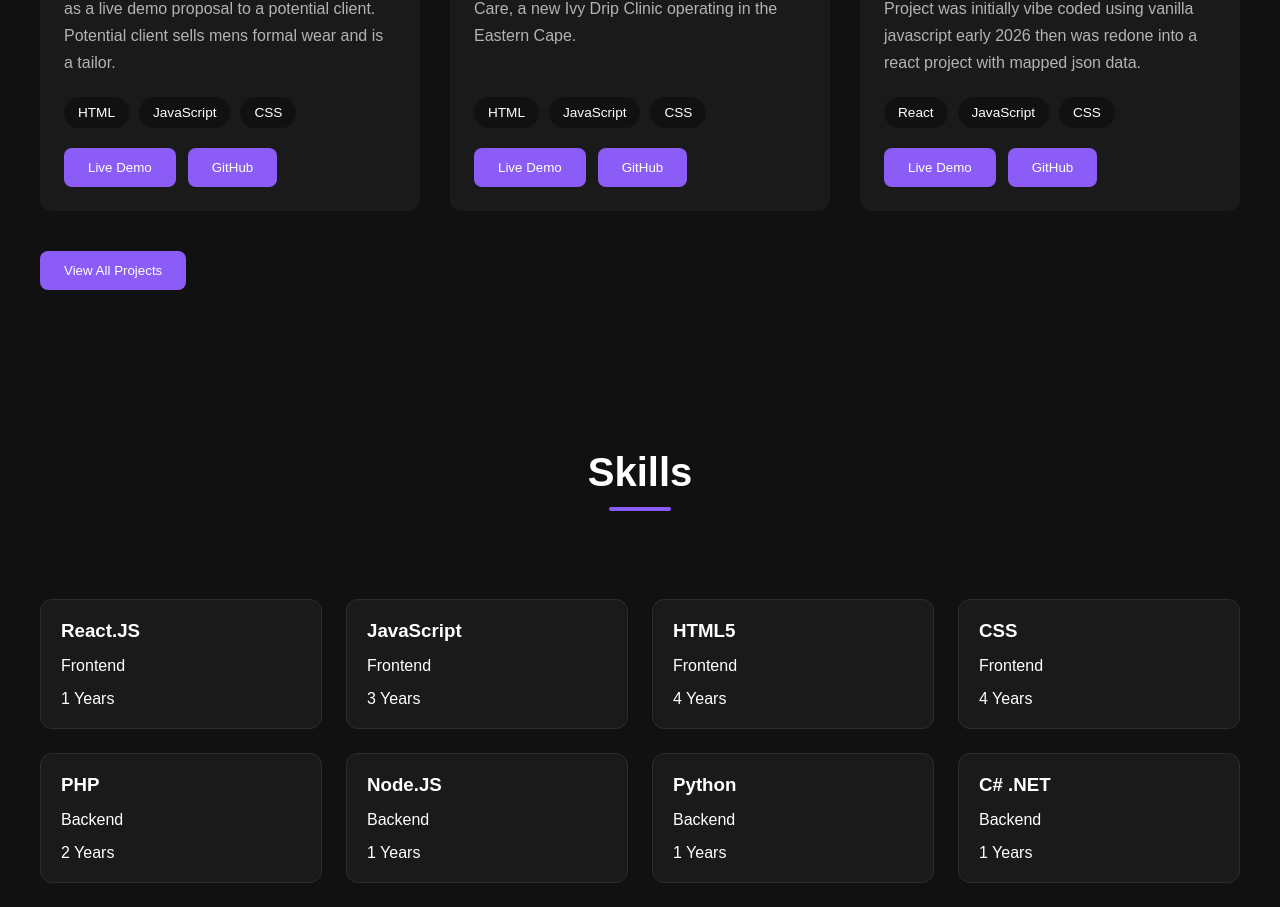
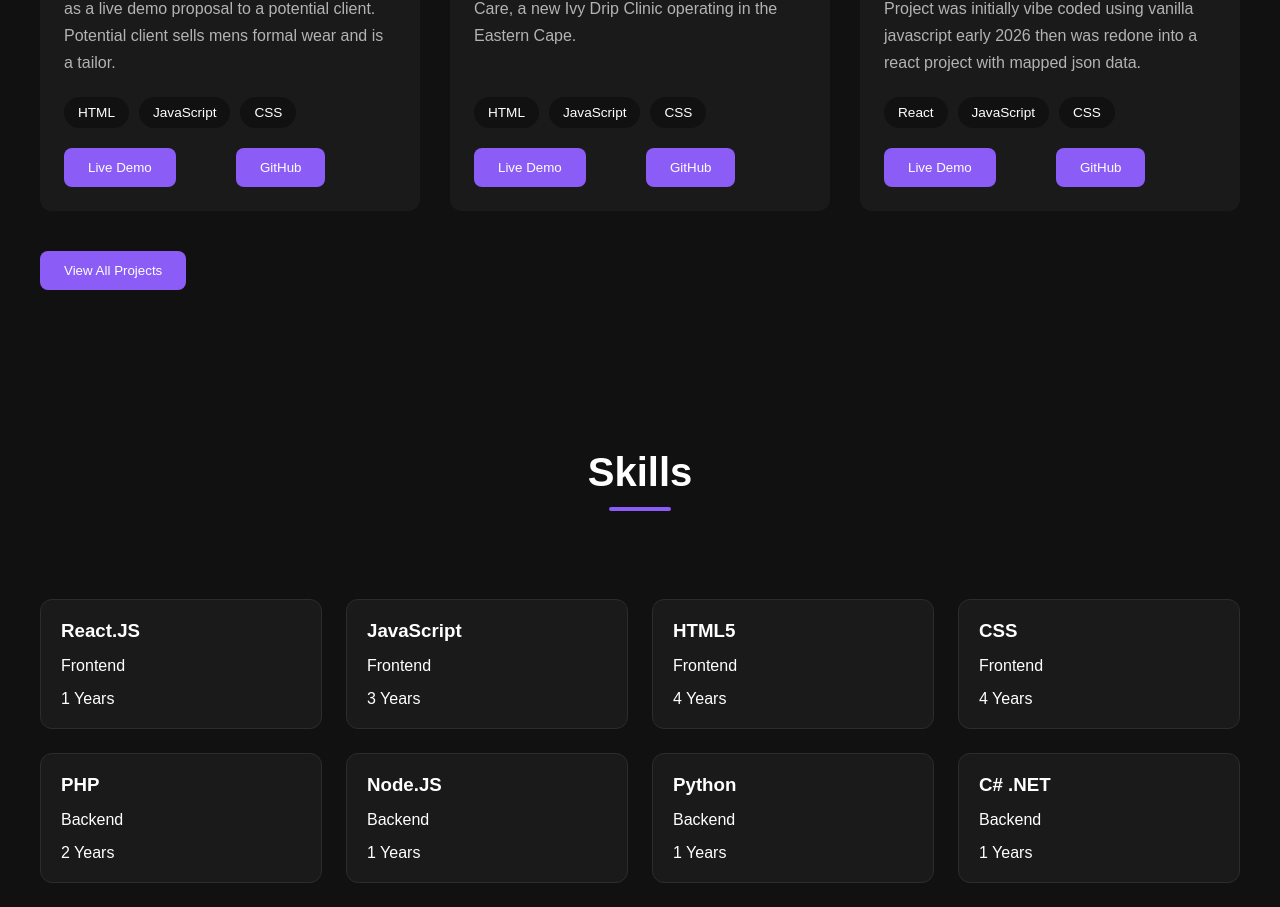
Before and after one commit to TaPhexta/oyama-mbatani-portfolio-website, a React (Vite) app: page / in a window 1280 px wide. Shown: the part 1851-2758 px from the top of the page. Built offline with nearby package versions, Linux system fonts and the light colour scheme.

Commit message:
fix buttons in project card to ensure links actually open by wrapping button with a link

```diff
--- a/src/components/ProjectCard/ProjectCard.jsx
+++ b/src/components/ProjectCard/ProjectCard.jsx
@@ -25,23 +25,13 @@ function ProjectCard({ project }) {
         </div>
 
         <div className="project-buttons">
-          <Button
-            as="a"
-            href={project.liveUrl}
-            target="_blank"
-            rel="noopener noreferrer"
-          >
-            Live Demo
-          </Button>
+          <a href={project.liveUrl} target="_blank" rel="noopener noreferrer">
+            <Button>Live Demo</Button>
+          </a>
 
-          <Button
-            as="a"
-            href={project.githubUrl}
-            target="_blank"
-            rel="noopener noreferrer"
-          >
-            GitHub
-          </Button>
+          <a href={project.githubUrl} target="_blank" rel="noopener noreferrer">
+            <Button>GitHub</Button>
+          </a>
         </div>
       </div>
     </article>
```
